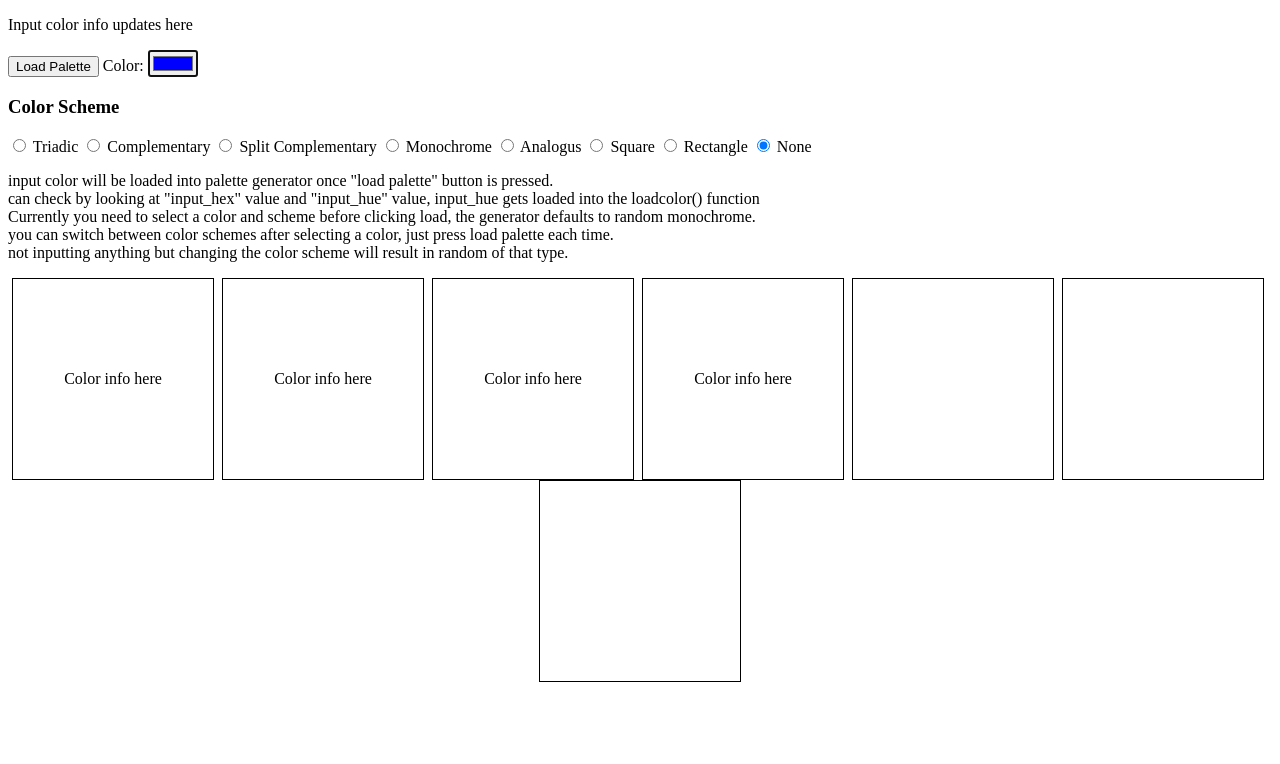
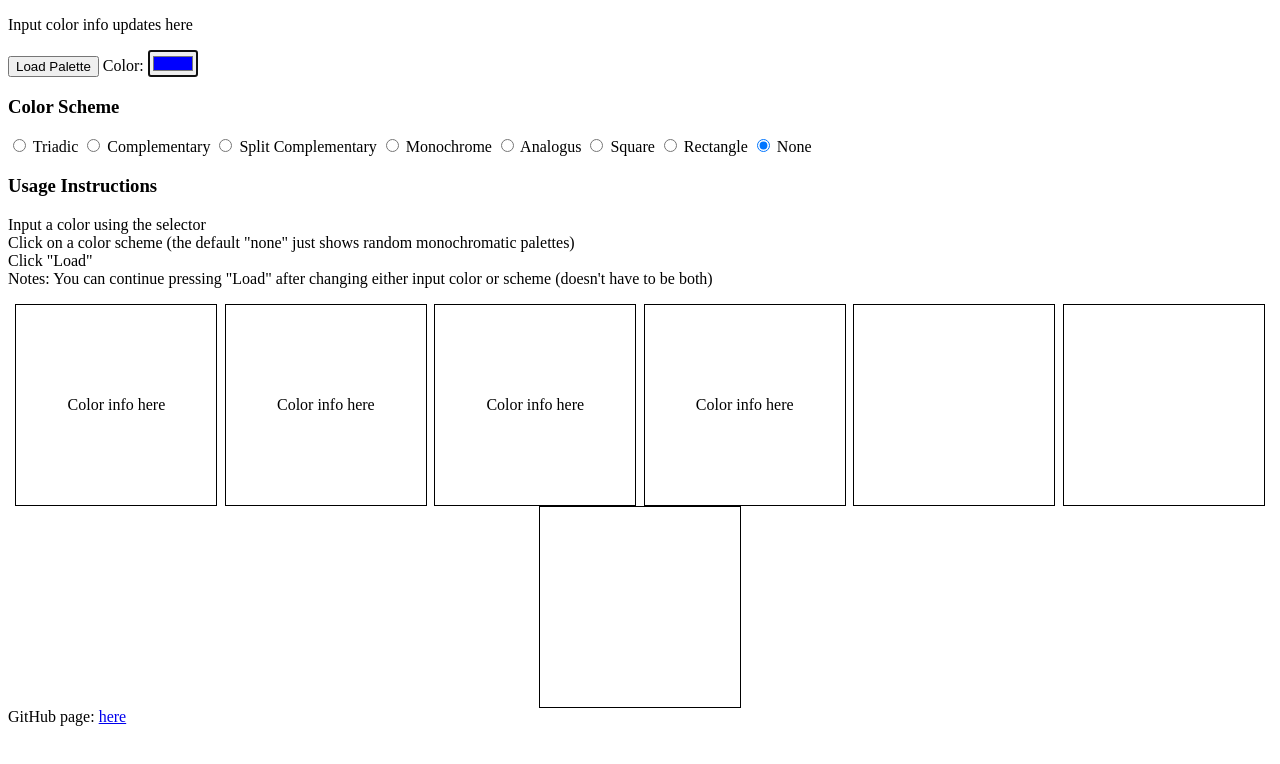
Before and after one commit to tomchmod000/ColorPaletteGenerator, a plain HTML site: page index.html in a window 1280 px wide. Drawn offline with Linux system fonts and the light colour scheme.

Commit message:
cleaned up html file

```diff
--- a/index.html
+++ b/index.html
@@ -36,9 +36,6 @@
 		<p id="input_color">Input color info updates here</p>
 
     	<button type="button" onclick="changeStyle()">Load Palette</button>
-<!--
-    	<p>An example demonstrating the use of the <code>&lt;input type="color"&gt;</code>control.
-    	</p> -->
 
 		<label for="colorWell">Color:</label>
 		<input type="color" value="#ff0000" id="colorWell">
@@ -69,11 +66,20 @@
 			<input id ="none" type="radio" name = "check" value="None" onclick="analyzeColor(this.value);"> None
 		</label>
 
-		<p>input color will be loaded into palette generator once "load palette" button is pressed.
-		<br>can check by looking at "input_hex" value and "input_hue" value, input_hue gets loaded into the loadcolor() function
-		<br>Currently you need to select a color and scheme before clicking load, the generator defaults to random monochrome.
-		<br>you can switch between color schemes after selecting a color, just press load palette each time.
-		<br>not inputting anything but changing the color scheme will result in random of that type.
+		<h3>
+			Usage Instructions
+		</h3>
+
+		<p>
+			Input a color using the selector
+		<br>
+			Click on a color scheme (the default "none" just shows random monochromatic palettes)
+		<br>
+			Click "Load"
+		<br>
+			Notes: You can continue pressing "Load" after changing either input color or scheme (doesn't have to be both)
+		<br>
+
 		</p>
 
 		<div id ="colorsquares">
@@ -81,32 +87,26 @@
 			<div class="card" id="myDiv1" style="border:1px solid">
 				 <p id="color1">Color info here</p>
 	    	</div>
-    	<br>
 
 			<div class="card" id="myDiv2" style="border:1px solid">
 	        <p id="color2">Color info here</p>
 	    	</div>
-    	<br>
 
 	    	<div class="card" id="myDiv3" style="border:1px solid">
 	    		 <p id="color3">Color info here</p>
 	    	</div>
-    	<br>
 
 	    	<div class="card" id="myDiv4" style="border:1px solid">
 	    		 <p id="color4">Color info here</p>
 	    	</div>
-    	<br>
 
 	    	<div class="card" id="myDiv5" style="border:1px solid">
 	    		 <p id="color5">Color info here</p>
 	    	</div>
-    	<br>
 
 	    	<div class="card" id="myDiv6" style="border:1px solid">
 	    		 <p id="color6">Color info here</p>
 	    	</div>
-    	<br>
 
 	    	<div class="card" id="myDiv7" style="border:1px solid">
 	    		 <p id="color7">Color info here</p>
@@ -135,13 +135,17 @@
 
 	<!-- Alternate Color Displays -->
 
+<!-- Footer-->
 <footer>
 
-<!-- Footer-->
+	<!-- About Section-->
+	<div>
+		<!-- Links -->
+		<div>
+			GitHub page: <a href="https://github.com/Tomch546/ColorPaletteGenerator">here</a>
+		</div>
 
-	<!-- About Section-->
-
-		<!-- Links -->
+	</div>
 
 </footer>
 
```
Lines whose indentation alone changed are shown as unchanged.
